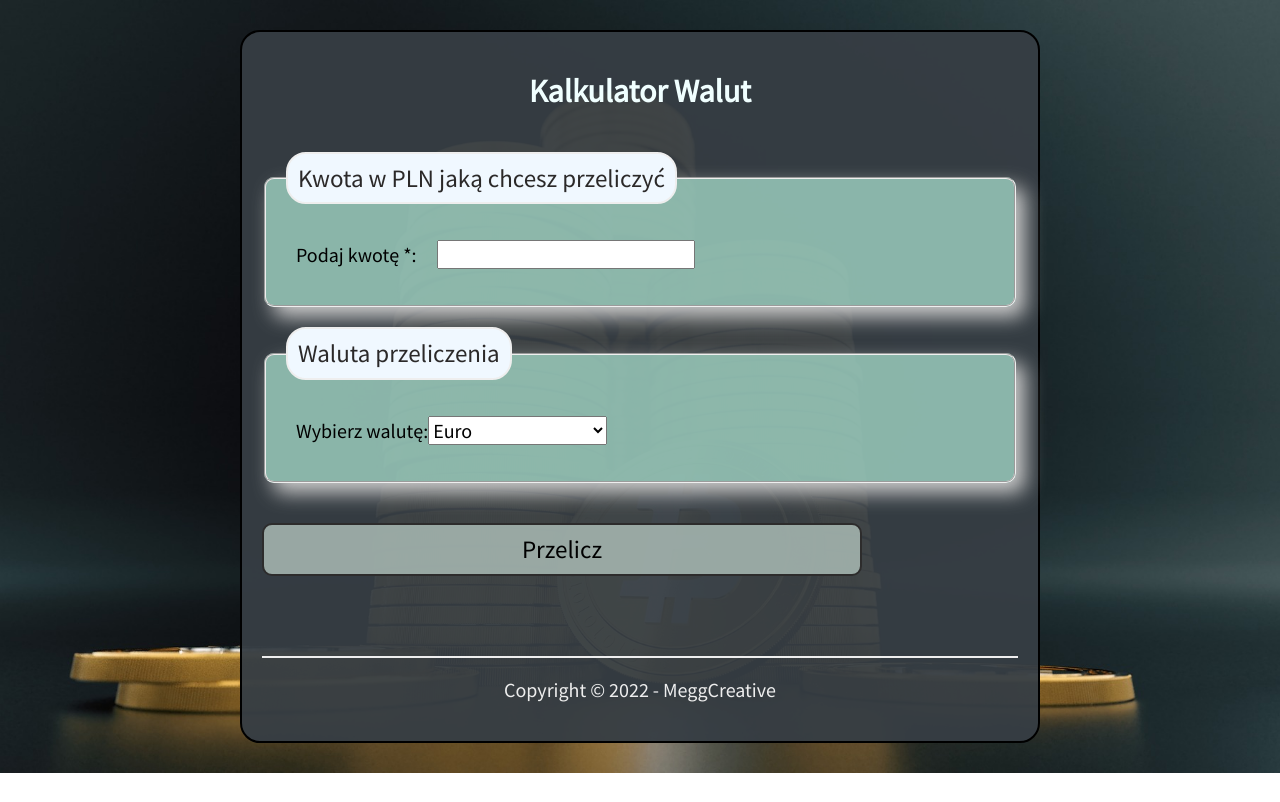
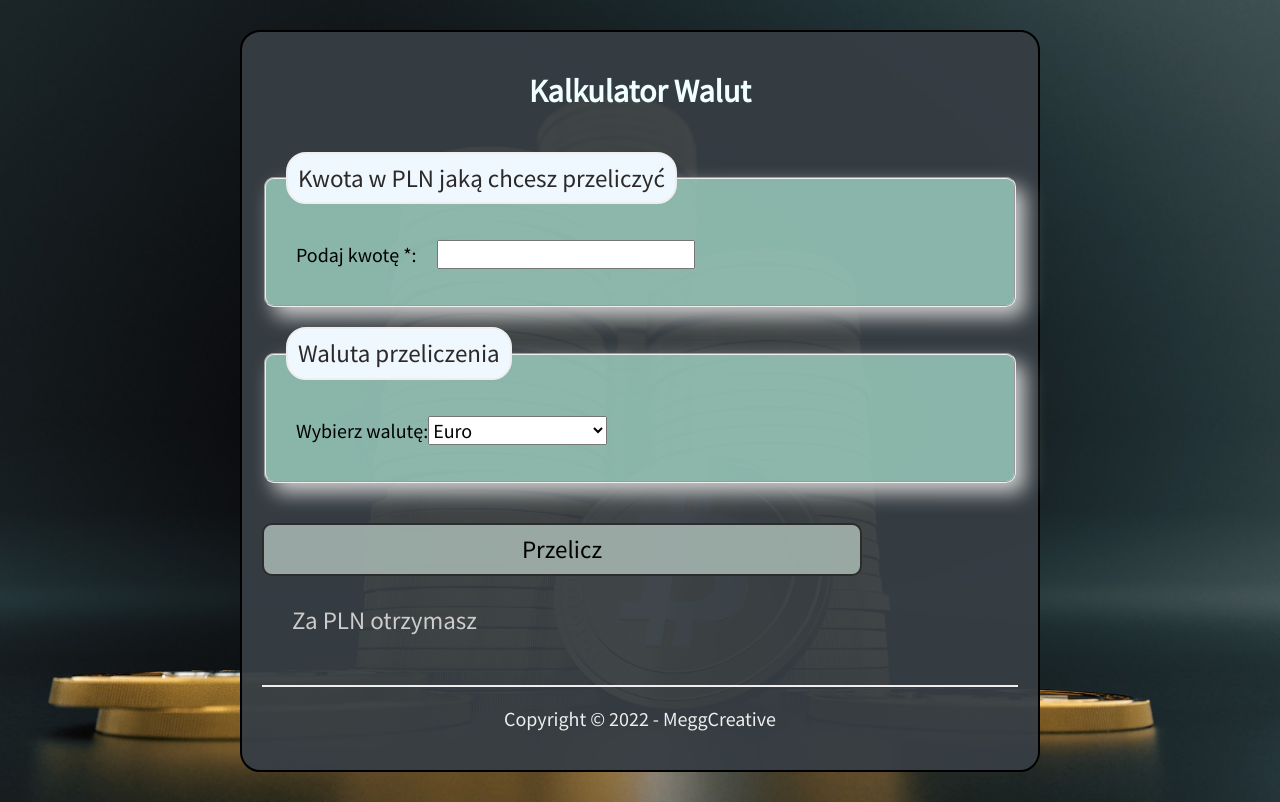
Before and after one commit to nikita3331/exchanger-react, a React (Create React App) app: page / in a window 1280 px wide. Built offline with nearby package versions, Linux system fonts and the light colour scheme.

Commit message:
calculation result added

```diff
--- a/src/Form/index.js
+++ b/src/Form/index.js
@@ -1,10 +1,36 @@
+import { useState } from "react";
 import "./style.css";
 import Result from "../Result";
 import currencies from "../currencies.js";
 
 const Form = () => {
+  const [amount, setAmount] = useState("");
+  const [currency, setCurrency] = useState("EUR");
+  const [result, setResult] = useState({});
+
+  const calculateResult = (amount, currency) => {
+    const targetRate = currencies.find(
+      (currencie) => currencie.id === currency
+    ).rate;
+    console.log(targetRate);
+    console.log(currency);
+    console.log(amount);
+
+    setResult({
+      originalAmount: +amount,
+      finalResult: amount / targetRate,
+      currency: currency,
+    });
+  };
+
+  const onFormSubmit = (event) => {
+    event.preventDefault();
+    calculateResult(amount, currency);
+    setAmount("");
+  };
+
   return (
-    <form className="form">
+    <form className="form" onSubmit={onFormSubmit}>
       <fieldset className="form__fieldset">
         <legend className="form__legend">
           Kwota w PLN jaką chcesz przeliczyć
@@ -19,6 +45,8 @@ const Form = () => {
               min="0.01"
               step="0.01"
               required
+              value={amount}
+              onChange={(event) => setAmount(event.target.value)}
             />
           </label>
         </p>
@@ -28,7 +56,11 @@ const Form = () => {
         <p>
           <label className="form__label">
             Wybierz walutę:
-            <select name="currency">
+            <select
+              name="currency"
+              value={currency}
+              onChange={(event) => setCurrency(event.target.value)}
+            >
               {currencies.map((currency) => {
                 return (
                   <option key={currency.id} value={currency.id}>
@@ -41,7 +73,7 @@ const Form = () => {
         </p>
       </fieldset>
       <button className="form__button">Przelicz</button>
-      <Result />
+      <Result result={result} />
     </form>
   );
 };
--- a/src/Result/index.js
+++ b/src/Result/index.js
@@ -1,9 +1,17 @@
 import "./style.css";
 
-const Result = () => (
-  <p className="form__paragraph">
-    <span className="js-result"></span>
-  </p>
-);
+const Result = ({ result }) => {
+  if (result === {}) {
+    return null;
+  }
+  return (
+    <p className="form__paragraph">
+      <span>
+        Za {result.originalAmount} PLN otrzymasz {result.finalResult}{" "}
+        {result.currency}
+      </span>
+    </p>
+  );
+};
 
 export default Result;
```
